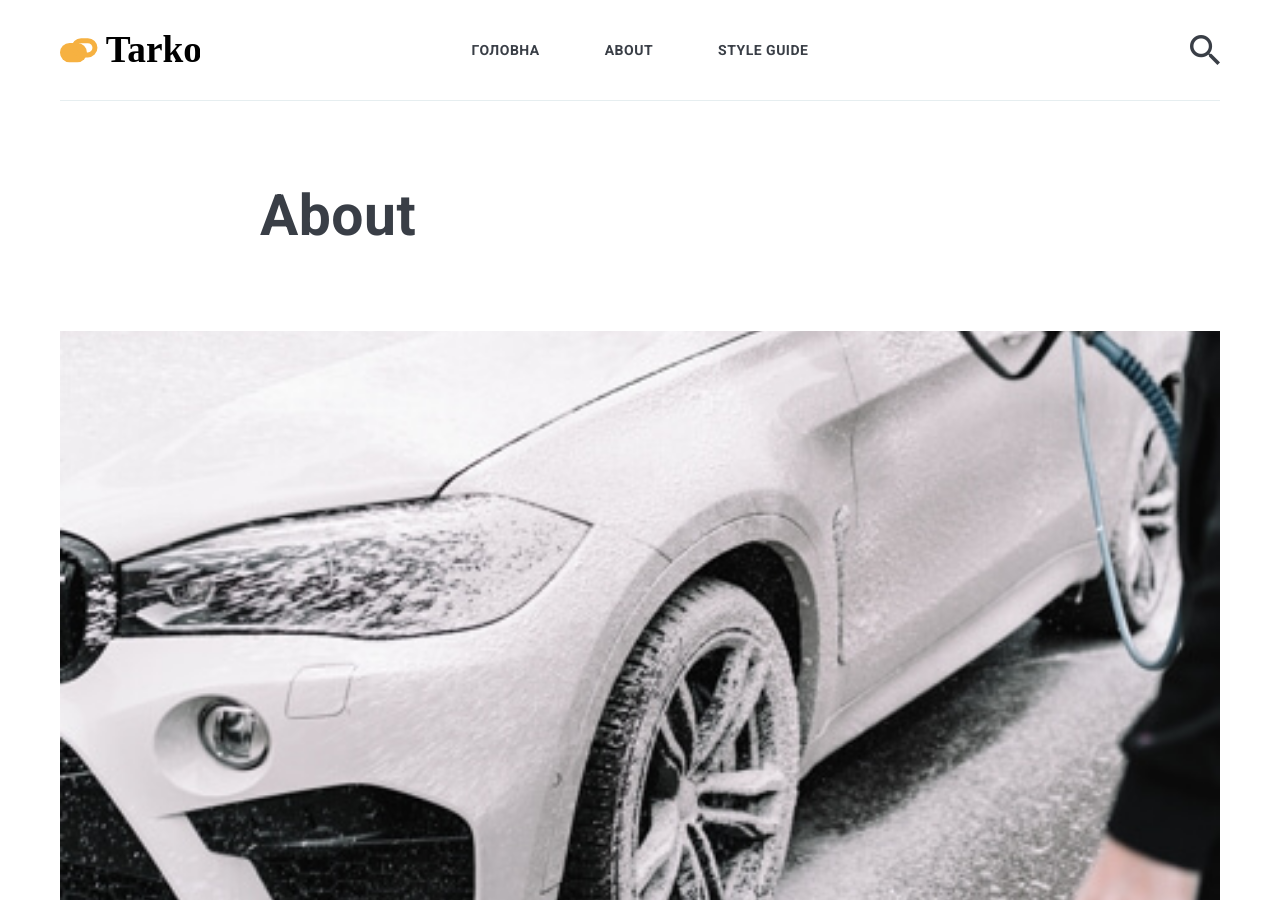
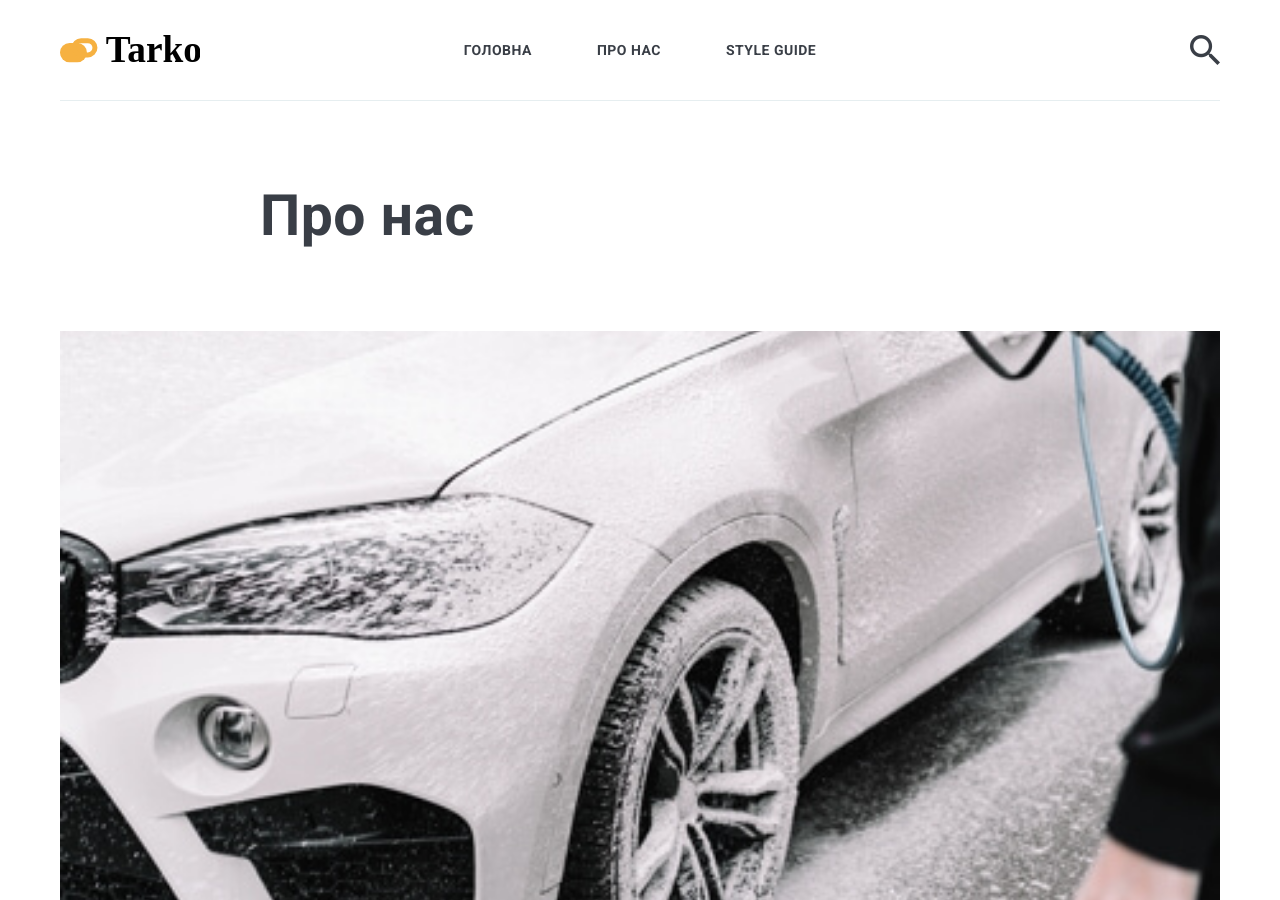
Before and after one commit to itarko/itarko.github.io, a Jekyll site: the page built from _pages/about.md, in a window 1280 px wide and 900 px high. Built offline with Jekyll 4.4.1, drawn with Linux system fonts in a browser that asks for light colours; nearby versions of some CDN libraries.

Commit message:
Update about.md

```diff
--- a/_pages/about.md
+++ b/_pages/about.md
@@ -1,6 +1,6 @@
 ---
 layout: page
-title: About
+title: Про нас
 permalink: /about/
 image: 01.jpg
 ---
```
